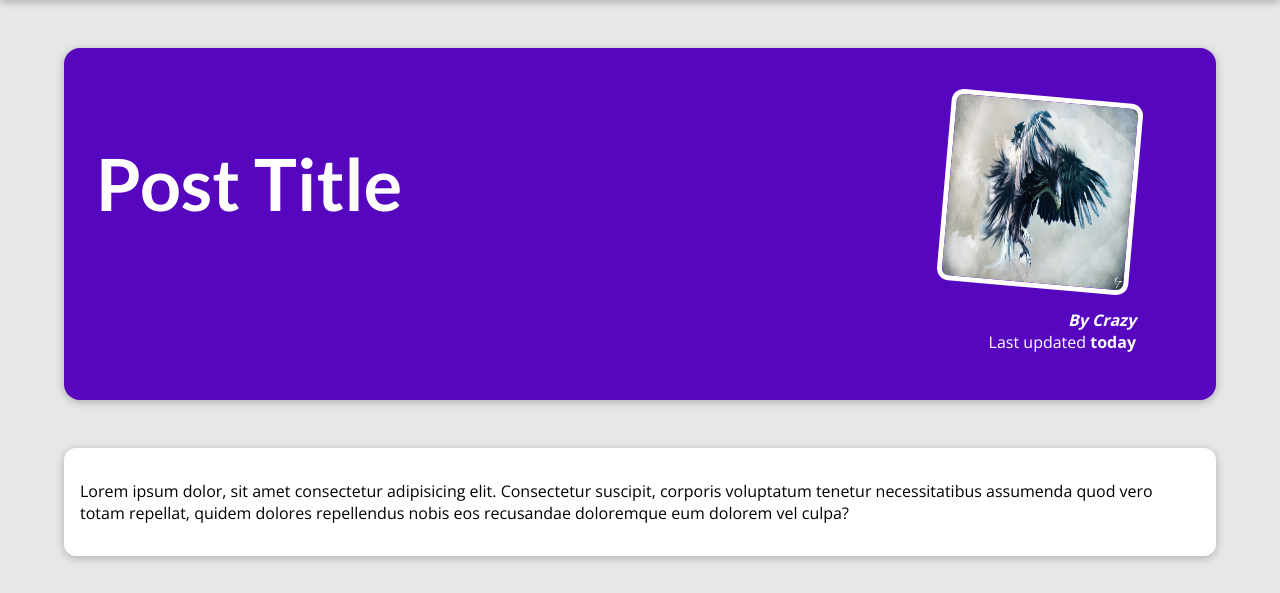
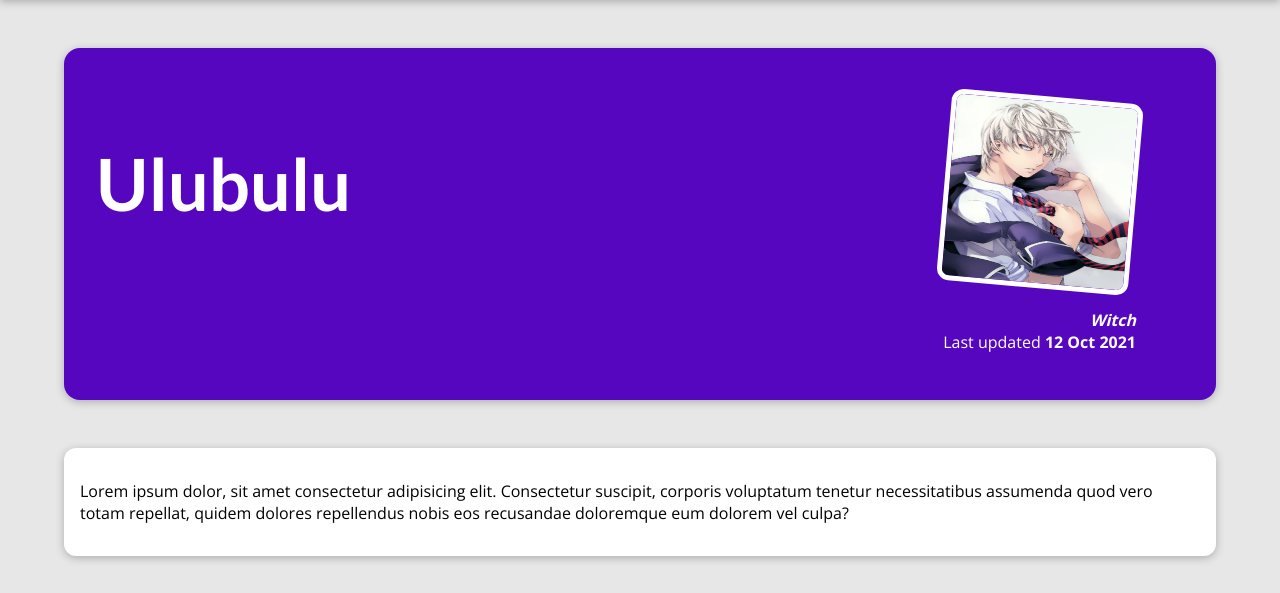
Before and after one commit to mdalaminmunna/blog_django, a Django app: page /posts/character in a window 1280 px wide. Shown: the part 80-673 px from the top of the page. Run offline with Django 4.2, Linux system fonts and the light colour scheme.

Commit message:
all page dynamic

```diff
--- a/my_site/blog/templates/blog/all-posts.html
+++ b/my_site/blog/templates/blog/all-posts.html
@@ -15,8 +15,8 @@
         <h2>Collected Posts</h2>
 
         <ul>
-            {% include "blog/includes/post.html" %}
-            {% include "blog/includes/post.html" %}
-            {% include "blog/includes/post.html" %}
+            {% for post in all_posts %}
+                {% include "blog/includes/post.html" %}
+            {% endfor %}
     </section>
 {% endblock  %}
--- a/my_site/blog/templates/blog/post-detail.html
+++ b/my_site/blog/templates/blog/post-detail.html
@@ -2,7 +2,7 @@
 {% load static %}
 
 {% block title %}
-    Post Title
+    {{ post.title }}
 {% endblock  %}
 
 {% block css_files %}
@@ -11,19 +11,17 @@
 
 {% block content %}
     <section id="summary">
-        <h2>Post Title</h2>
+        <h2>{{ post.title }}</h2>
         <article>
-            <img src="{% static 'blog/images/bird.jpg' %}" alt="Post Title">
-            <address>By Crazy</address>
+            <img src="{% static 'blog/images/'|add:post.images %}" alt="{{ post.title }}">
+            <address>{{ post.author|title }}</address>
             <div>
-                Last updated <time>today</time>
+                Last updated <time>{{ post.date|date:"d M Y" }}</time>
             </div>
         </article>
     </section>
 
     <main>
-        <p>
-            Lorem ipsum dolor, sit amet consectetur adipisicing elit. Consectetur suscipit, corporis voluptatum tenetur necessitatibus assumenda quod vero totam repellat, quidem dolores repellendus nobis eos recusandae doloremque eum dolorem vel culpa?
-        </p>
+        {{ post.content|linebreaks }}
     </main>
 {% endblock  %}
--- a/my_site/blog/views.py
+++ b/my_site/blog/views.py
@@ -46,8 +46,13 @@
 
 
 def posts(request):
-    return render(request, "blog/all-posts.html")
+    return render(request, "blog/all-posts.html", {
+        "all_posts": all_posts
+    })
 
 
 def post_detail(request, slug):
-    return render(request, "blog/post-detail.html")
+    indentified_post = next(post for post in all_posts if post["slug"] == slug)
+    return render(request, "blog/post-detail.html", {
+        "post": indentified_post
+    })
```
